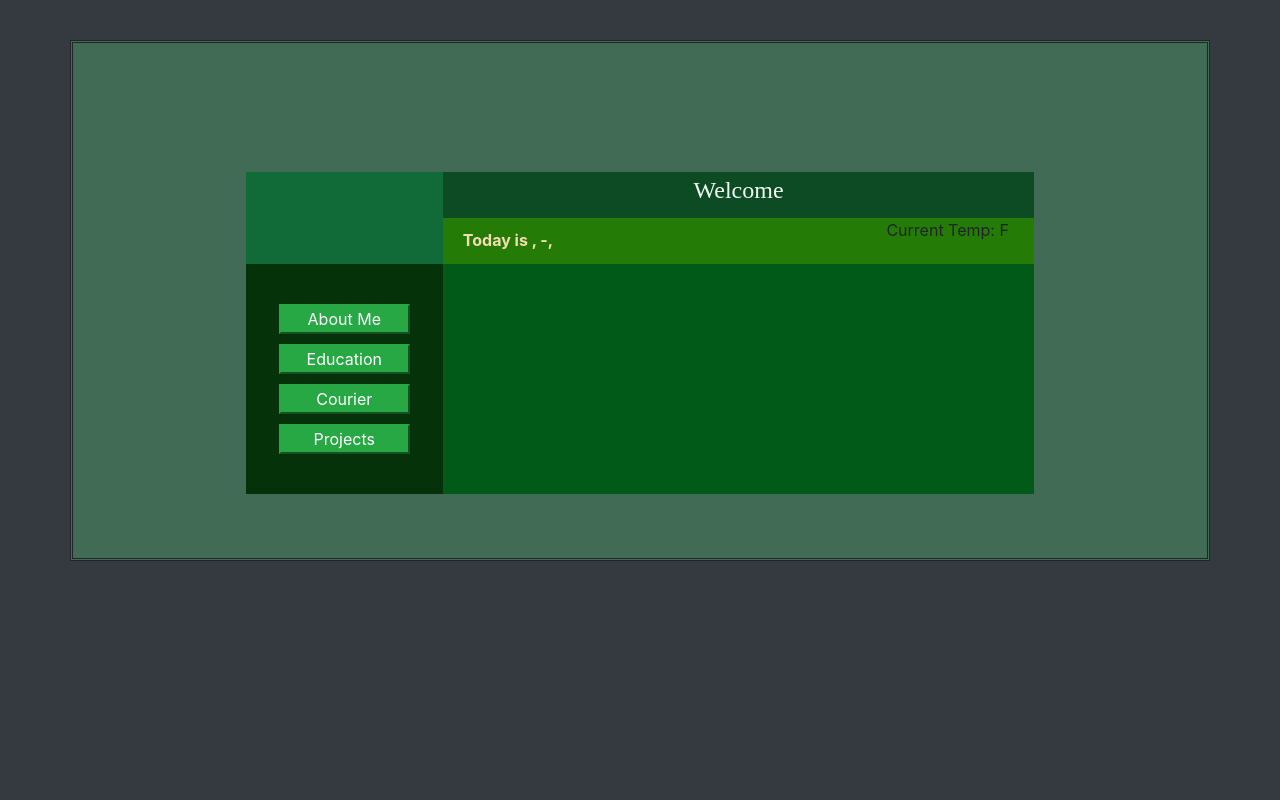
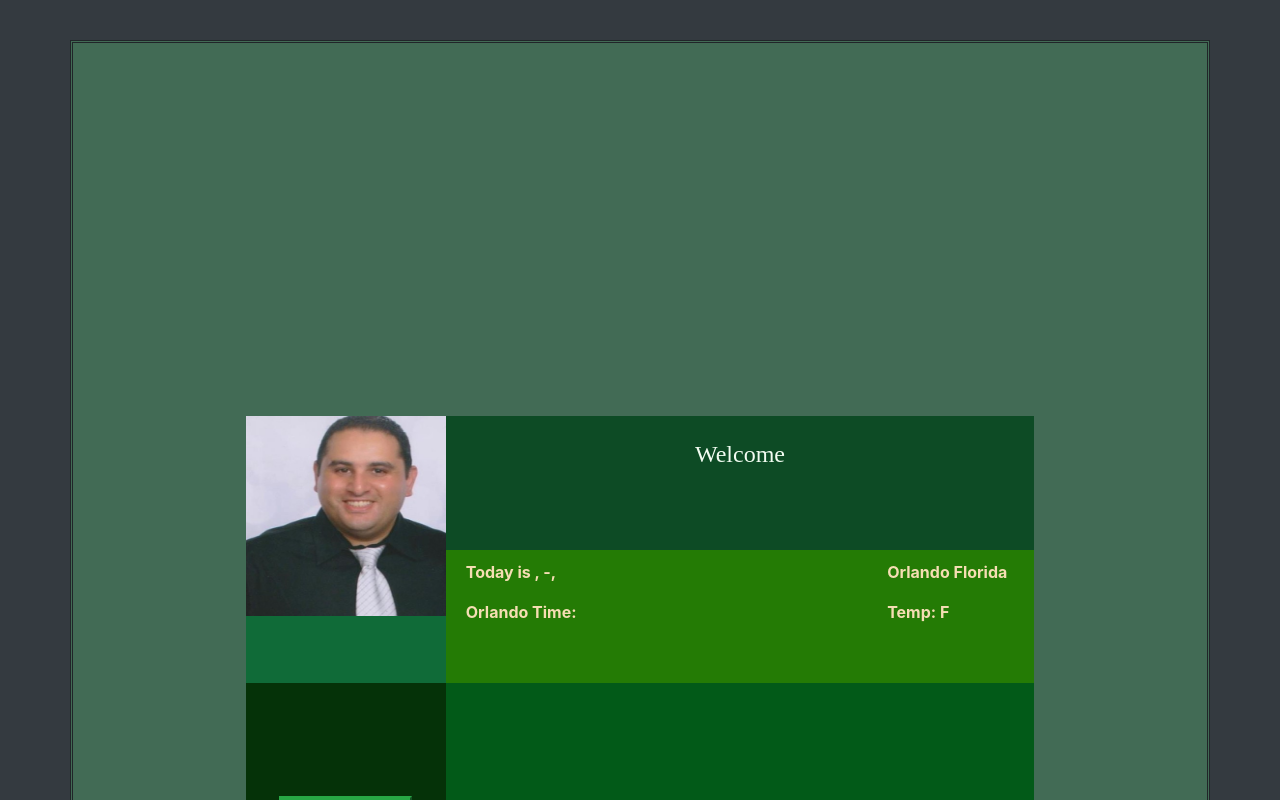
Before and after one commit to kambehba/kamparsen-site, an Angular app: page / in a window 1280 px wide. Shown: the top 800 px of the page. Built offline with nearby package versions, Linux system fonts and the light colour scheme; no server answers.

Commit message:
added styling for Temperature

```diff
--- a/src/app/app.component.css
+++ b/src/app/app.component.css
@@ -18,12 +18,26 @@
 
 }
 
+.portrait {
+    height: 200px;
+    width: 200px;
+}
+
 .photoDiv{
+    display: grid;
+    grid-template-rows:  minmax(min-content, 3fr) 1fr;
     grid-row: 1;
     grid-column: 1;
     background: rgb(16, 107, 56);
 
 }
+
+.photoDiv_1{
+    grid-row: 1;
+
+
+}
+
 
 .titleDiv{
     display: grid;
@@ -40,6 +54,7 @@
     font-family: 'Times New Roman', Times, serif;
     font-size: x-large;
     text-align: center;
+    margin-top: 20px;
 
 }
 
@@ -60,6 +75,9 @@
 
 .titleDiv-2-2{
     grid-column: 2;
+    color: wheat;
+    font-weight: bold;
+    margin-top: 10px;
 }
 
 .menuDiv{
--- a/src/app/app.component.html
+++ b/src/app/app.component.html
@@ -3,14 +3,24 @@
   <div class="mainDiv">
 
       <div class="photoDiv">
+          <div class="photoDiv_1">
+                <img class="portrait" src="../assets/kamparsen.jpg" alt="Italian Trulli">
+          </div>
 
       </div>
 
       <div class="titleDiv">
-        <div class="titleDiv-1">Welcome</div>
+        <div class="titleDiv-1"><p>Welcome</p></div>
         <div class="titleDiv-2">
-            <div class="titleDiv-2-1"> Today is {{currentWeekDay}}, {{currentMonth}}-{{currentDay}}, {{currentYear}} </div>
-            <div class="titleDiv-2-2">Current Temp: {{currentTemp}} F</div>
+            <div class="titleDiv-2-1">
+                <p>Today is {{currentWeekDay}}, {{currentMonth}}-{{currentDay}}, {{currentYear}}</p>
+                <p>Orlando Time: {{currentTime}}</p>
+            </div>
+            <div class="titleDiv-2-2">
+                <p>Orlando Florida</p>
+                <p>Temp: {{currentTemp}} F</p>
+
+            </div>
         </div>
 
     </div>
--- a/src/app/app.component.ts
+++ b/src/app/app.component.ts
@@ -16,6 +16,7 @@ export class AppComponent {
   private currentDay : string;
   private currentYear : string;
   private currentTemp : number;
+  private currentTime : string;
 
   private allMonth : string[] = ["Jan","Feb","March","April","May","June","July","Aug","Sep","Oct","Nov","Dec"];
 
@@ -31,6 +32,7 @@ export class AppComponent {
     this.currentMonth = this.allMonth[Number(timeData.currentDateTime.substring(5,7))];
     this.currentDay = timeData.currentDateTime.substring(8,10);
     this.currentYear = timeData.currentDateTime.substring(0,4);
+    this.currentTime = timeData.currentDateTime.substring(11,16);
 
     this.siteService.GetWeatherInfo();
 
--- a/src/app/siteService.ts
+++ b/src/app/siteService.ts
@@ -20,7 +20,7 @@ export class SiteService{
     {
         this.http.get<DateTimeModel>('http://worldclockapi.com/api/json/est/now').subscribe(
             data=>{this.timeDateModel.next(data);
-
+            console.log(data.currentDateTime);
             });
 
     }
```
Also changed, not shown: src/assets/kamparsen.jpg (added).
